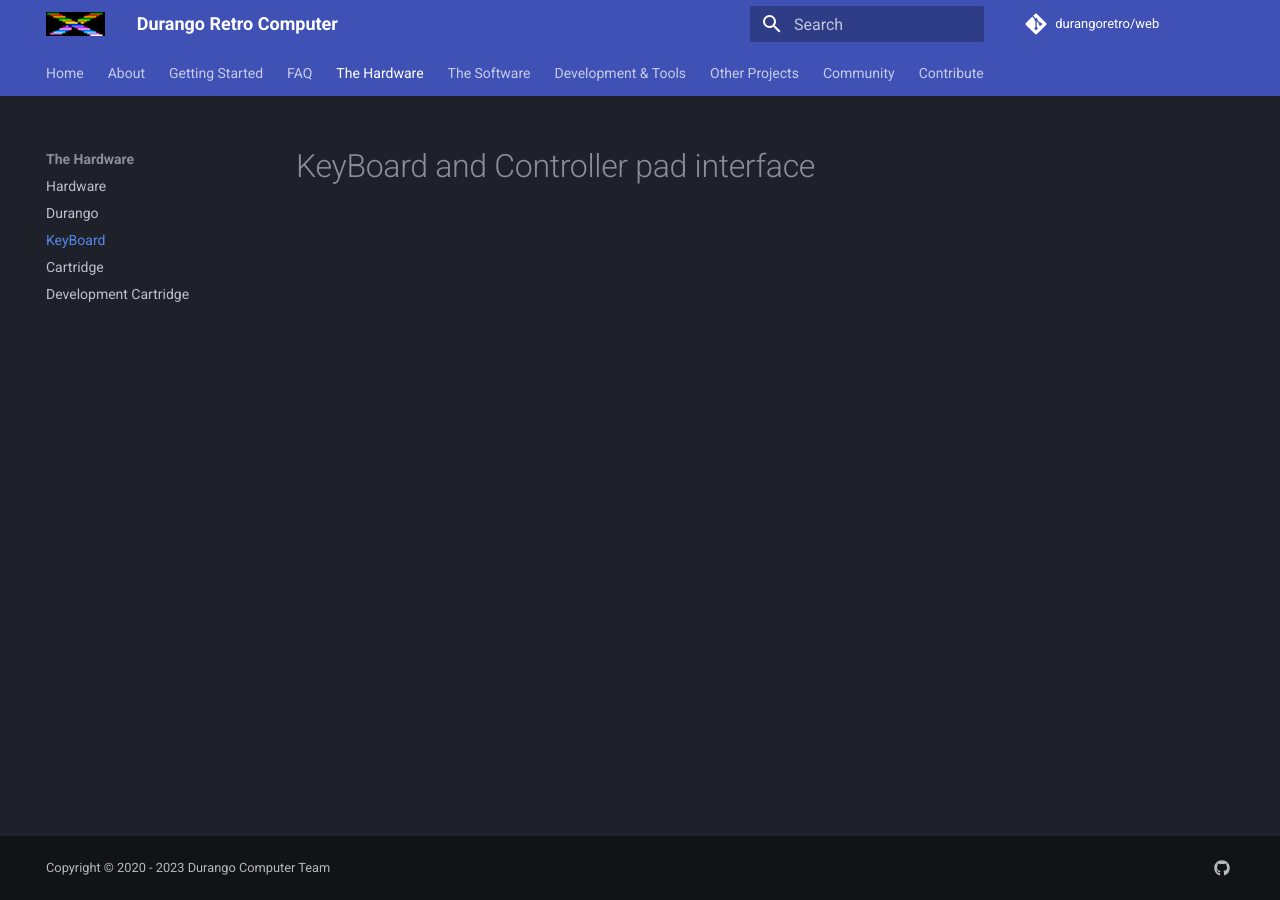
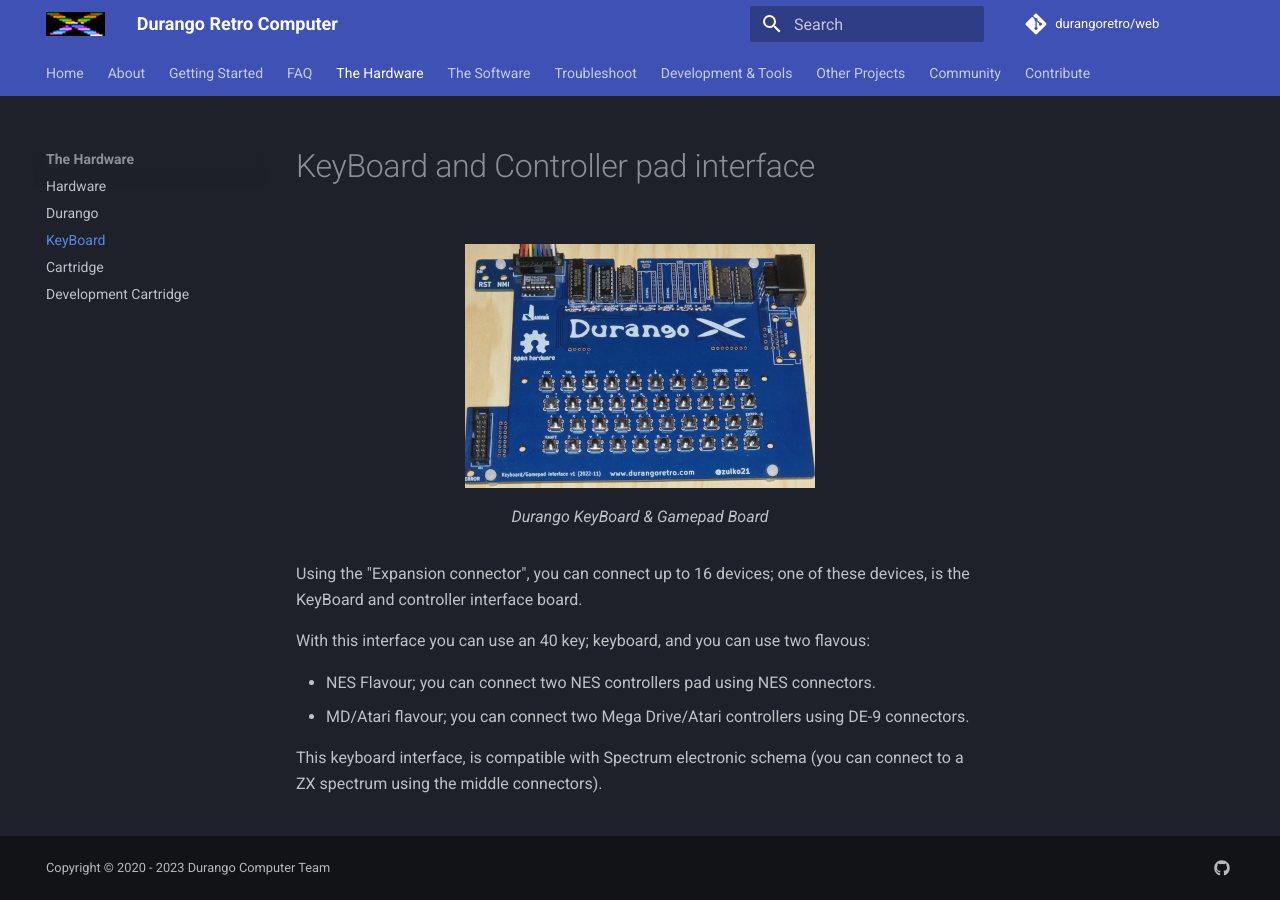
Before and after one commit to durangoretro/web, an MkDocs documentation site: the page built from docs/hardware/keyboard.md, in a window 1280 px wide. Built offline with MkDocs 1.6.1 and Material for MkDocs 9.7.7, drawn with Linux system fonts in a browser that asks for light colours; comment, search, counter and statistics services are not loaded.

Commit message:
updating hardware y troubleshoot

```diff
--- a/docs/hardware/keyboard.md
+++ b/docs/hardware/keyboard.md
@@ -1 +1,15 @@
 # KeyBoard and Controller pad interface
+
+<figure markdown>
+![Durango KeyBoard & Gamepad Board](../assets/img/keyboard.png)
+<figcaption>Durango KeyBoard & Gamepad Board</figcaption>
+</figure>
+
+Using the "Expansion connector", you can connect up to 16 devices; one of these devices, is the KeyBoard and controller interface board.
+
+With this interface you can use an 40 key; keyboard, and you can use two flavous:
+
+* NES Flavour; you can connect two NES controllers pad using NES connectors.
+* MD/Atari flavour; you can connect two Mega Drive/Atari controllers using DE-9 connectors.
+
+This keyboard interface, is compatible with Spectrum electronic schema (you can connect to a ZX spectrum using the middle connectors).
--- a/mkdocs.yml
+++ b/mkdocs.yml
@@ -16,6 +16,7 @@
     - Software: software/software.md
     - Games: software/games.md
     - Roms: software/roms.md
+ - Troubleshoot: troubleshoot.md
  - Development & Tools:
     - Development: tools/development.md
     - Tools: tools/tools.md
```
Also changed, not shown: docs/hardware/durango.md (+5 -0 lines), docs/started.md (+1 -1 lines), docs/troubleshoot.md (+3 -0 lines), docs/hardware/dev_cart.md (line endings or trailing spaces).
